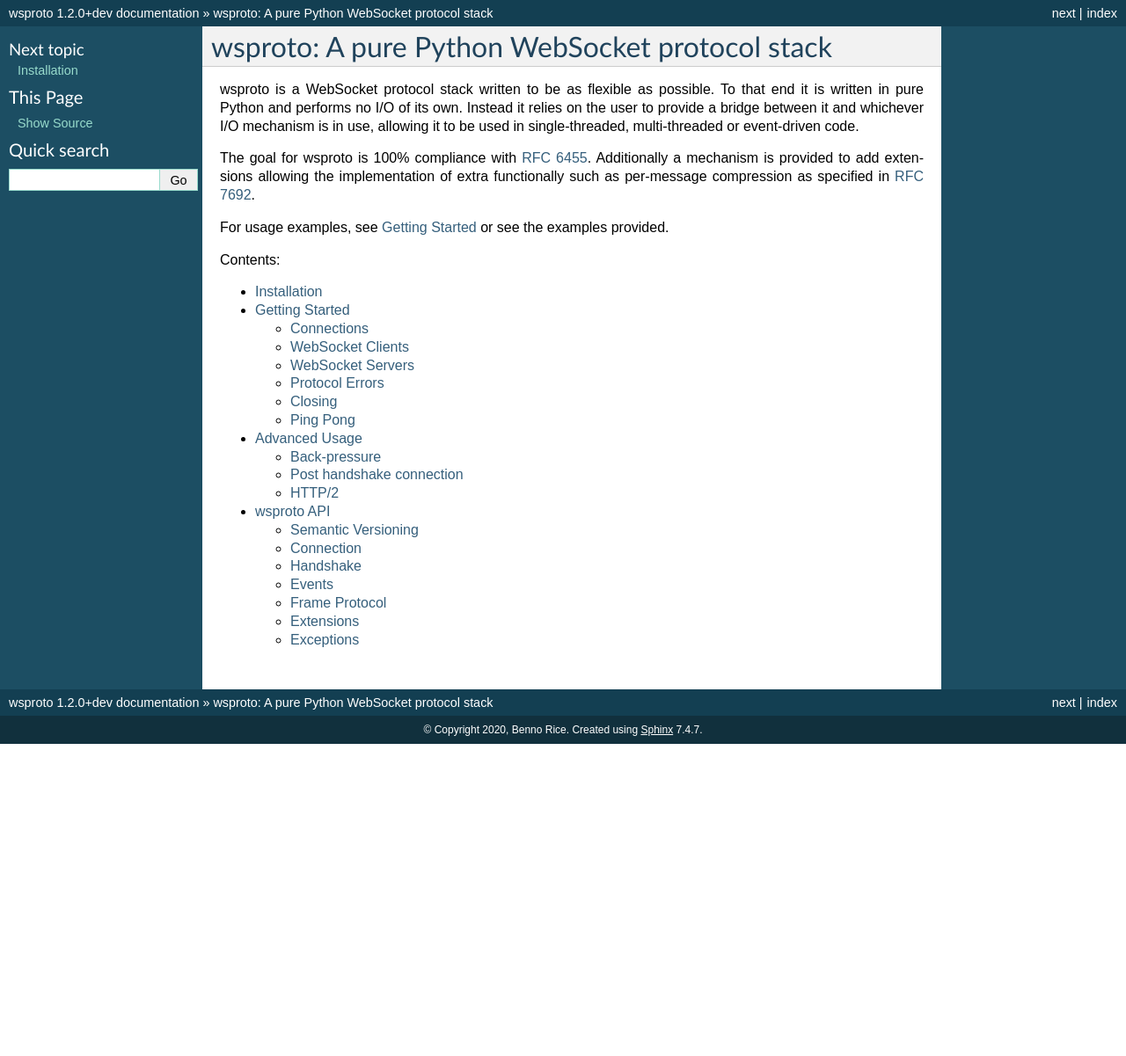
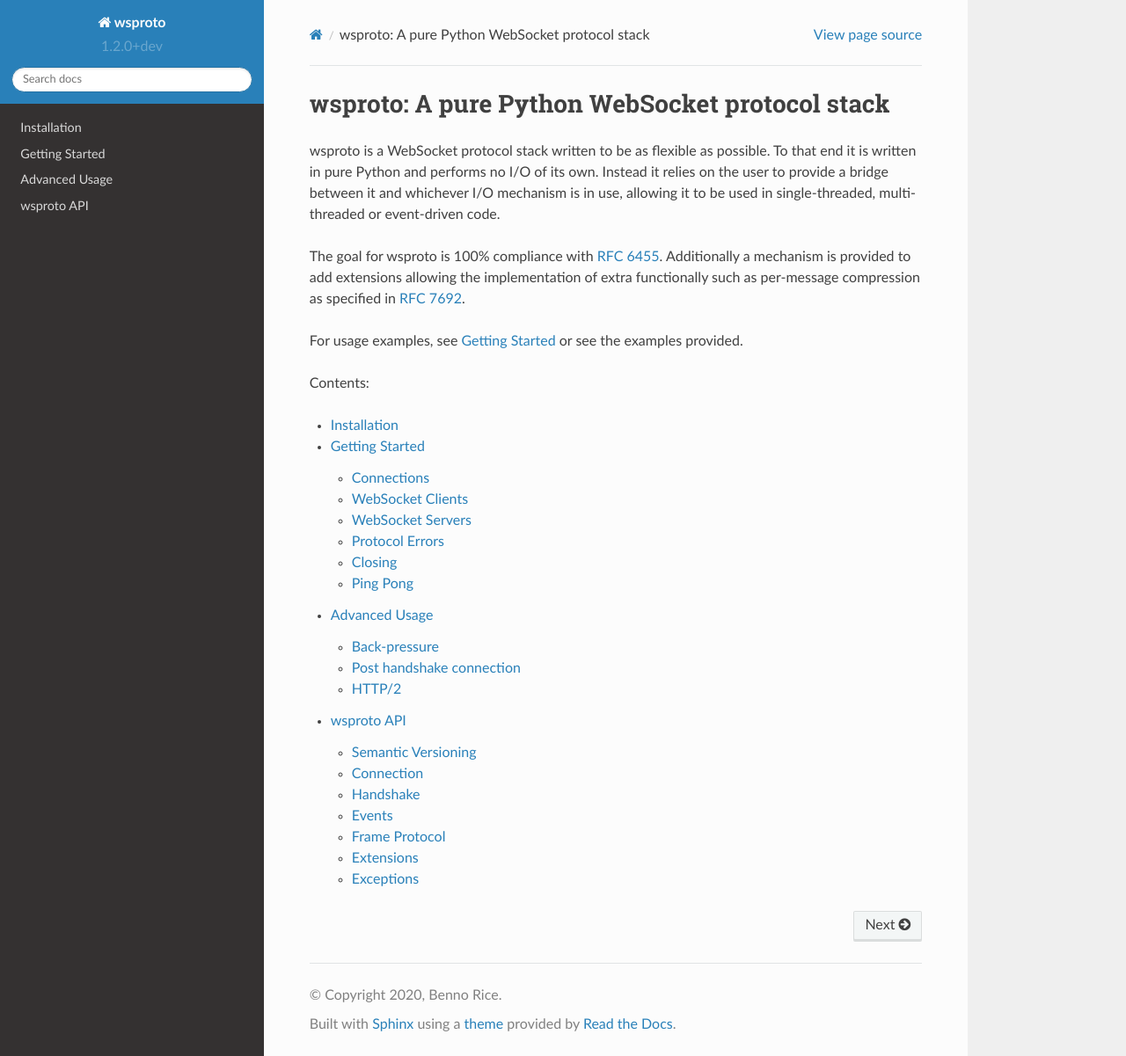
Before and after one commit to python-hyper/wsproto, a Sphinx documentation site: the page built from docs/source/index.rst, in a window 1280 px wide and 1201 px high. Shown: the whole window at 88% size. Built offline with Sphinx 7.4.7 and the Read the Docs theme 2.0.0, drawn with Linux system fonts in a browser that asks for light colours.

Commit message:
Fix Read the Docs build

```diff
--- a/docs/source/conf.py
+++ b/docs/source/conf.py
@@ -64,7 +64,7 @@
 # The theme to use for HTML and HTML Help pages.  See the documentation for
 # a list of builtin themes.
 #
-html_theme = 'default'
+html_theme = 'sphinx_rtd_theme'
 
 # Add any paths that contain custom static files (such as style sheets) here,
 # relative to this directory. They are copied after the builtin static files,
--- /dev/null
+++ b/docs/source/requirements.txt
@@ -0,0 +1,2 @@
+sphinx
+sphinx-rtd-theme
```
Also changed, not shown: .readthedocs.yaml (added), 1 other file.
